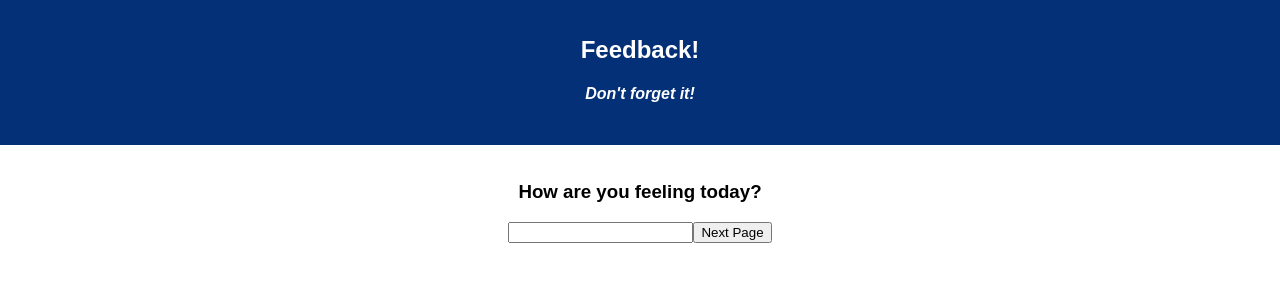
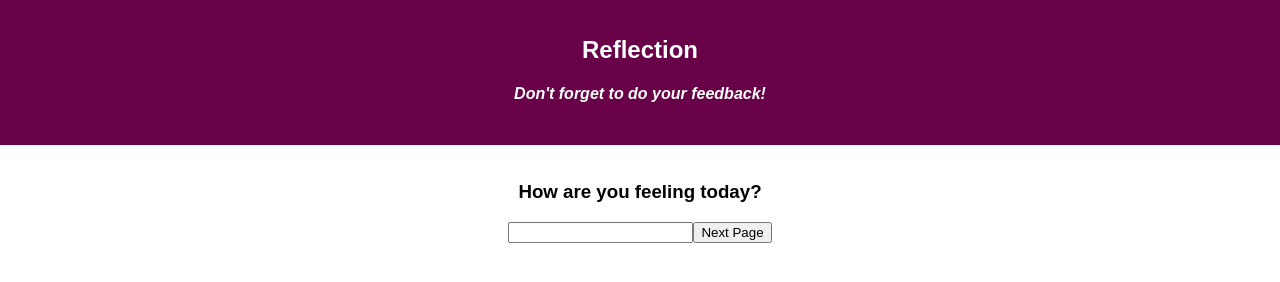
Before and after one commit to johnnypackard/reflection, a React app: page / in a window 1280 px wide. Built offline with nearby package versions, Linux system fonts and the light colour scheme.

Commit message:
changed header color and deleted wireframes

```diff
--- a/src/components/Header/Header.css
+++ b/src/components/Header/Header.css
@@ -1,5 +1,5 @@
 .App-header {
-    background-color: #033076;
+    background-color: #680148;
     min-height: 70px;
     padding: 20px;
     color: white;
--- a/src/components/Header/Header.js
+++ b/src/components/Header/Header.js
@@ -4,8 +4,8 @@ class Header extends Component {
     render() {
         return (
             <header className="App-header">
-                <h1 className="App-title">Feedback!</h1>
-                <h4><i>Don't forget it!</i></h4>
+                <h1 className="App-title">Reflection</h1>
+                <h4><i>Don't forget to do your feedback!</i></h4>
             </header>
         );
     }
```
Also changed, not shown: wireframes/admin.png (deleted), wireframes/page-five.png (deleted), wireframes/page-four.png (deleted), wireframes/page-one.png (deleted), wireframes/page-three.png (deleted), wireframes/page-two.png (deleted).
